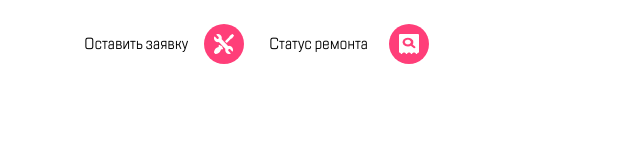
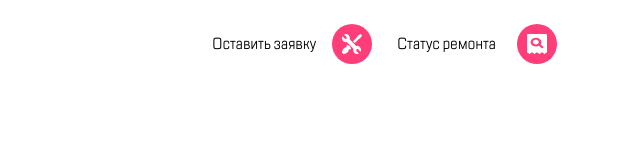
Before and after one commit to radualexeev/IT-Mentor.github.io, a website: page index.html in a window 1280 px wide. Shown: the whole page, without its empty margins (579-1219 px from the left). Drawn offline with Linux system fonts and the light colour scheme.

Commit message:
centralize all elements to the center

```diff
--- a/style/main.css
+++ b/style/main.css
@@ -2,6 +2,10 @@
 @import url(fonts.css);
 
 body {
+    display: flex;
+    flex-direction: column;
+    justify-content: flex-start;
+    align-items: center;
     --color-rose: #FF3E79;
     --width-mobile: 320px;
     --width-tablet: 768px;
```
